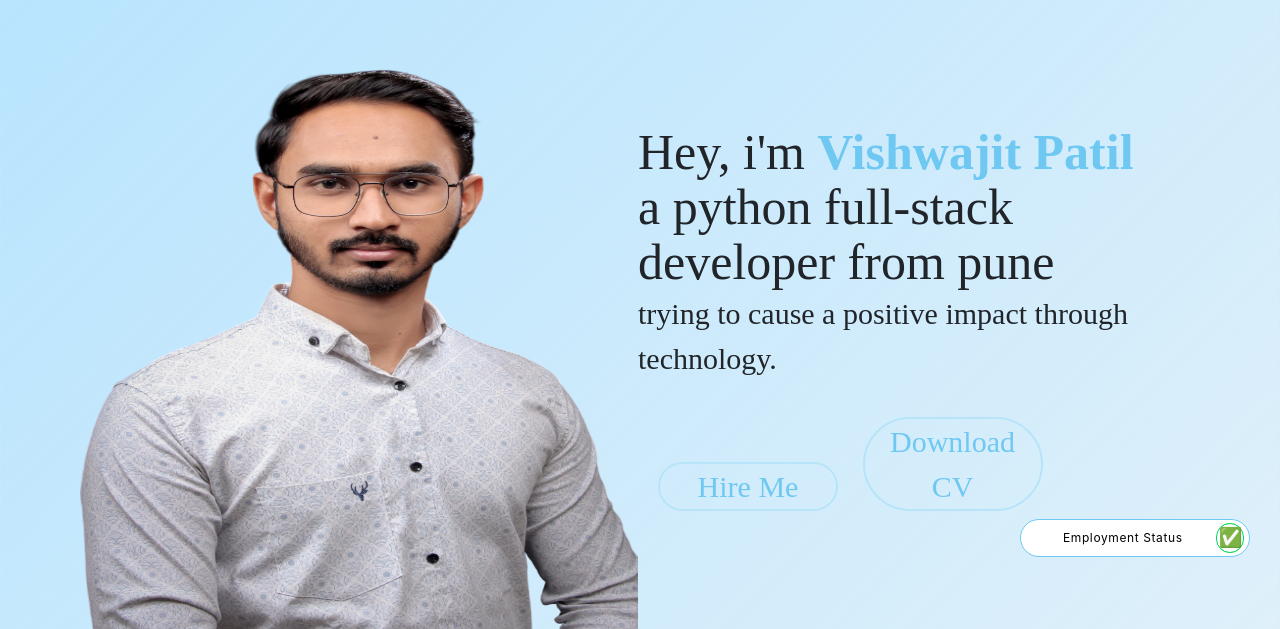
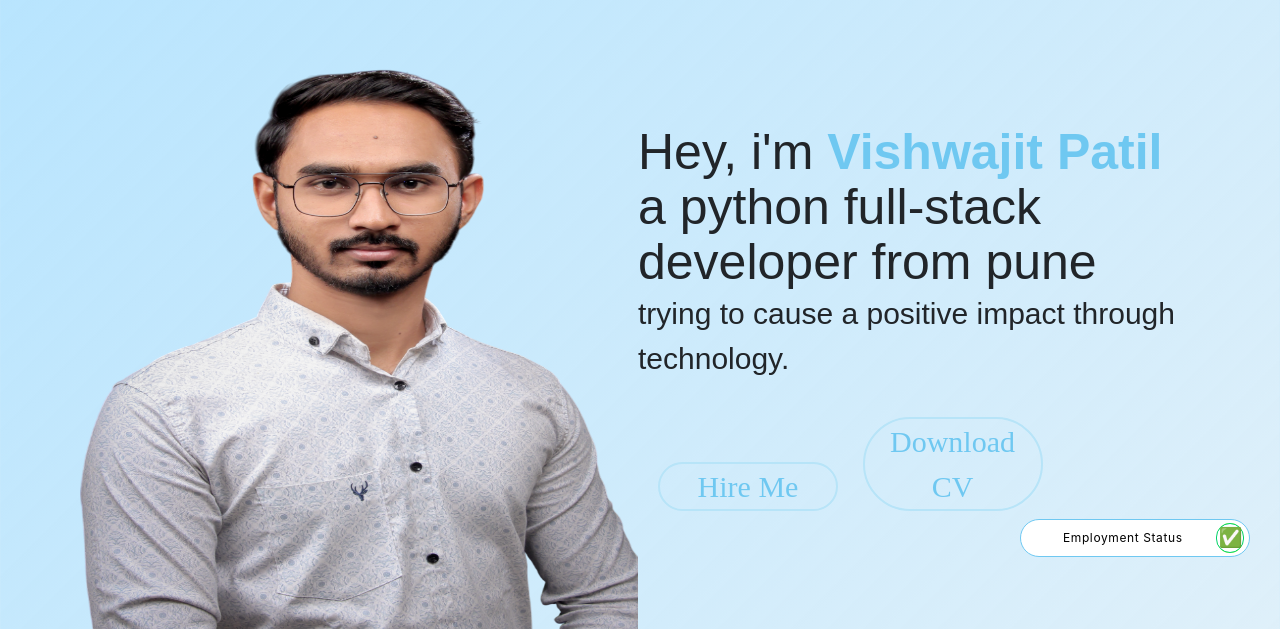
Before and after one commit to VishwajitPatil0822/Portfolio-Website, a Django app: page / in a window 1280 px wide. Shown: the part 138-767 px from the top of the page. Run offline with Django 5.2, Linux system fonts and the light colour scheme; some libraries are stand-ins or nearby versions.

Commit message:
Update home.html

```diff
--- a/templates/portfolio/home.html
+++ b/templates/portfolio/home.html
@@ -10,10 +10,10 @@
             <img src="{% static 'images/my_img.png' %}" width="558" height="625" alt="my_img" >
         </div>
         <div>
-            <p style="font-family: 'Gabriola'; font-size: 50px; line-height: 55px;">
+            <p style="font-family: 'Gabriola', sans-serif !important; font-size: 50px; line-height: 55px;">
                 Hey, i'm <strong style="color: #6fc8f1;">Vishwajit Patil</strong><br>
                 a python full-stack developer from pune </p>
-            <p style="font-family: 'Gabriola'; font-size: 30px; margin-top: -15px;">
+            <p style="font-family: 'Gabriola', sans-serif !important; font-size: 30px; margin-top: -15px;">
                 trying to cause a positive impact through technology.</p>
             <button class="button1" style="margin-left: 20px; margin-top: 20px;" onclick="scrollToSection('contact_me')" > Hire Me </button>
             <button class="button1" id="downloadCvBtn" style="margin-left: 20px; margin-top: 20px;">Download CV</button>
```
